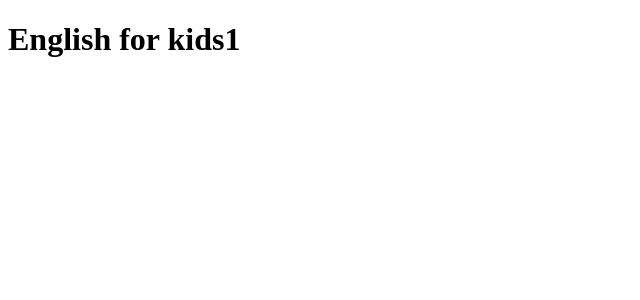
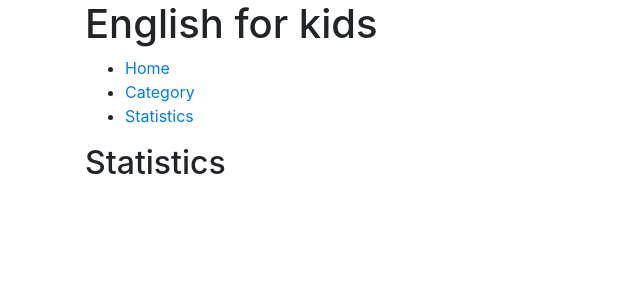
Before and after one commit to Maxfri/rsschool, a React app in the folder english-for-kids/: page /statistics in a window 1280 px wide. Shown: the top 300 px of the page, without its empty margins (0-640 px from the left). Built offline with nearby package versions, Linux system fonts and the light colour scheme.

Commit message:
feat: add category, statistic and main pages

```diff
--- a/english-for-kids/package.json
+++ b/english-for-kids/package.json
@@ -13,7 +13,8 @@
   "dependencies": {
     "@babel/plugin-transform-runtime": "^7.14.5",
     "react": "^17.0.2",
-    "react-dom": "^17.0.2"
+    "react-dom": "^17.0.2",
+    "react-router-dom": "^5.2.0"
   },
   "devDependencies": {
     "@babel/core": "^7.14.6",
@@ -22,6 +23,7 @@
     "@babel/preset-typescript": "^7.14.5",
     "@types/react": "^17.0.11",
     "@types/react-dom": "^17.0.8",
+    "@types/react-router-dom": "^5.1.7",
     "babel-loader": "^8.2.2",
     "html-webpack-plugin": "^5.3.1",
     "typescript": "^4.3.4",
--- a/english-for-kids/src/App.tsx
+++ b/english-for-kids/src/App.tsx
@@ -1,3 +1,49 @@
-export const App = () => {
-  return <h1>English for kids1</h1>
+import React, { useEffect, useState } from "react";
+import {
+  BrowserRouter as Router,
+  Switch,
+  Route,
+  Link
+} from "react-router-dom";
+import Home from "./pages/home/home";
+import PageCategory from "./pages/category/category";
+import Statistics from "./pages/statistics/statistics";
+
+export default function App() {
+  return (
+    <div className="container">
+      <h1>English for kids</h1>
+      <Router>
+      <div>
+        <nav>
+          <ul>
+            <li>
+              <Link to="/">Home</Link>
+            </li>
+            <li>
+              <Link to="/category">Category</Link>
+            </li>
+            <li>
+              <Link to="/statistics">Statistics</Link>
+            </li>
+          </ul>
+        </nav>
+
+        {/* A <Switch> looks through its children <Route>s and
+            renders the first one that matches the current URL. */}
+        <Switch>
+          <Route path="/category">
+            <PageCategory />
+          </Route>
+          <Route path="/statistics">
+            <Statistics />
+          </Route>
+          <Route path="/">
+            <Home />
+          </Route>
+        </Switch>
+      </div>
+    </Router>
+    </div>
+  );
 }
--- /dev/null
+++ b/english-for-kids/src/components/category.tsx
@@ -0,0 +1,41 @@
+
+export default function Category() {
+  return (
+    <div>
+      <div className="card mb-3">
+        <img
+          src="https://mdbootstrap.com/img/new/slides/041.jpg"
+          className="card-img-top"
+          alt="..."
+        />
+        <div className="card-body">
+          <h5 className="card-title">Card title</h5>
+          <p className="card-text">
+            This is a wider card with supporting text below as a natural lead-in to additional
+            content. This content is a little bit longer.
+          </p>
+          <p className="card-text">
+            <small className="text-muted">Last updated 3 mins ago</small>
+          </p>
+        </div>
+      </div>
+      <div className="card">
+        <div className="card-body">
+          <h5 className="card-title">Card title</h5>
+          <p className="card-text">
+            This is a wider card with supporting text below as a natural lead-in to additional
+            content. This content is a little bit longer.
+          </p>
+          <p className="card-text">
+            <small className="text-muted">Last updated 3 mins ago</small>
+          </p>
+        </div>
+        <img
+          src="https://mdbootstrap.com/img/new/slides/042.jpg"
+          className="card-img-bottom"
+          alt="..."
+        />
+      </div>
+    </div>
+  )
+}
--- a/english-for-kids/src/index.html
+++ b/english-for-kids/src/index.html
@@ -1,12 +1,17 @@
 <!DOCTYPE html>
 <html lang="en">
+
 <head>
   <meta charset="UTF-8">
   <meta http-equiv="X-UA-Compatible" content="IE=edge">
   <meta name="viewport" content="width=device-width, initial-scale=1.0">
+  <link rel="stylesheet" href="https://stackpath.bootstrapcdn.com/bootstrap/4.3.1/css/bootstrap.min.css"
+    integrity="sha384-ggOyR0iXCbMQv3Xipma34MD+dH/1fQ784/j6cY/iJTQUOhcWr7x9JvoRxT2MZw1T" crossorigin="anonymous">
   <title>English for cids</title>
 </head>
+
 <body>
   <div id="root"></div>
 </body>
+
 </html>
--- a/english-for-kids/src/index.tsx
+++ b/english-for-kids/src/index.tsx
@@ -1,4 +1,4 @@
 import ReactDOM  from "react-dom";
-import { App } from "./App";
+import App from "./App";
 
 ReactDOM.render(<App />, document.getElementById('root'));
--- /dev/null
+++ b/english-for-kids/src/pages/category/category.tsx
@@ -0,0 +1,11 @@
+import React, { useEffect, useState } from "react";
+import Category from "../../components/category";
+
+export default function PageCategory() {
+  return (
+    <div>
+      <h2>Category</h2>
+      <Category />
+    </div>
+  );
+}
--- /dev/null
+++ b/english-for-kids/src/pages/home/home.tsx
@@ -0,0 +1,5 @@
+import React, { useEffect, useState } from "react";
+
+export default function Home() {
+  return <h2>Home</h2>;
+}
--- /dev/null
+++ b/english-for-kids/src/pages/statistics/statistics.tsx
@@ -0,0 +1,5 @@
+import React, { useEffect, useState } from "react";
+
+export default function Statistics() {
+  return <h2>Statistics</h2>;
+}
```
Also changed, not shown: english-for-kids/src/App.css (added), english-for-kids/src/index.css (added), 1 other file (tests, documents, lock files or other folders).
